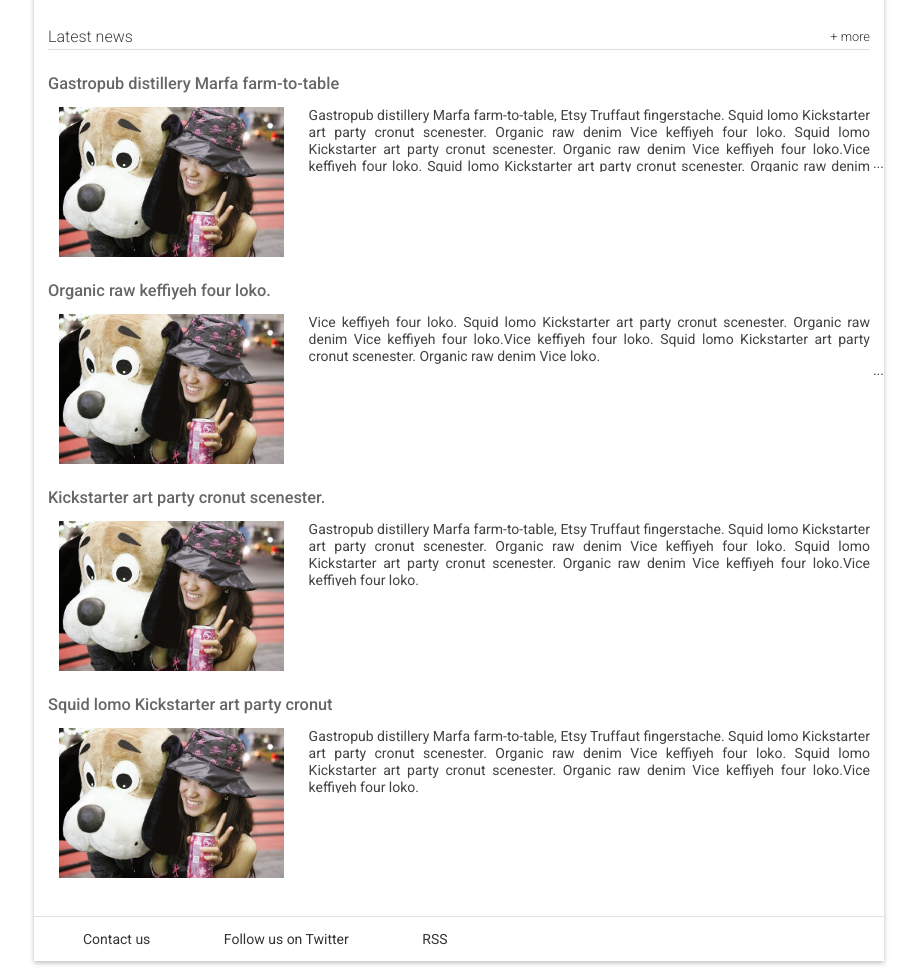
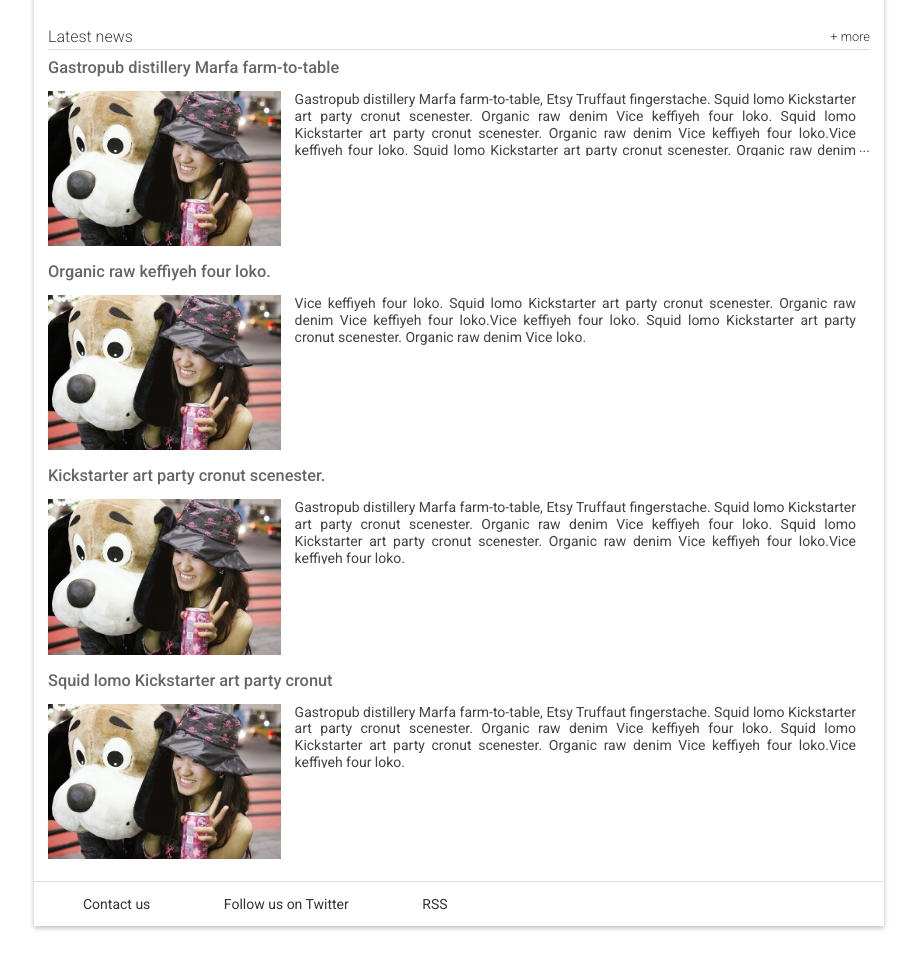
Before and after one commit to czar3985/responsive-brighton-times, a plain HTML site: page index.html in a window 1280 px wide. Shown: the part 755-1723 px from the top of the page, without its empty margins (181-1098 px from the left). After the commit the page ends 1688 px from the top, so only its background shows below. Drawn offline with Linux system fonts and the light colour scheme.

Commit message:
Fix spacing in between elements in recent news

```diff
--- a/index.html
+++ b/index.html
@@ -154,31 +154,31 @@
         <h2 class="news__title">Latest news <a href="#" class="news__more">+ more</a></h2>
         <ul>
           <li class="snippet">
+            <h3 class="snippet__title"><a href="#">Gastropub distillery Marfa farm-to-table</a></h3>
             <img class="snippet__thumbnail" src="images/small_dog.jpg" srcset="images/medium_dog.jpg 450w, images/large_dog.jpg 600w" alt="picture of a girl with a large, stuffed dog toy">
-            <h3 class="snippet__title"><a href="#">Gastropub distillery Marfa farm-to-table</a></h3>
             <p class="snippet__description">
               Gastropub distillery Marfa farm-to-table, Etsy Truffaut fingerstache.
               Squid lomo Kickstarter art party cronut scenester. Organic raw denim Vice keffiyeh four loko. Squid lomo Kickstarter art party cronut scenester. Organic raw denim Vice keffiyeh four loko.Vice keffiyeh four loko. Squid lomo Kickstarter art party cronut scenester. Organic raw denim Vice keffiyeh four loko.Vice keffiyeh four loko. Squid lomo Kickstarter art party cronut scenester. Organic raw denim Vice keffiyeh four loko.
             </p>
           </li>
           <li class="snippet">
+            <h3 class="snippet__title"><a href="#">Organic raw keffiyeh four loko.</a></h3>
             <img class="snippet__thumbnail" src="images/small_dog.jpg" srcset="images/medium_dog.jpg 450w, images/large_dog.jpg 600w" alt="picture of a girl with a large, stuffed dog toy">
-            <h3 class="snippet__title"><a href="#">Organic raw keffiyeh four loko.</a></h3>
             <p class="snippet__description">
               Vice keffiyeh four loko. Squid lomo Kickstarter art party cronut scenester. Organic raw denim Vice keffiyeh four loko.Vice keffiyeh four loko. Squid lomo Kickstarter art party cronut scenester. Organic raw denim Vice loko.
             </p>
           </li>
           <li class="snippet">
+            <h3 class="snippet__title"><a href="#">Kickstarter art party cronut scenester.</a></h3>
             <img class="snippet__thumbnail" src="images/small_dog.jpg" srcset="images/medium_dog.jpg 450w, images/large_dog.jpg 600w" alt="picture of a girl with a large, stuffed dog toy">
-            <h3 class="snippet__title"><a href="#">Kickstarter art party cronut scenester.</a></h3>
             <p class="snippet__description">
               Gastropub distillery Marfa farm-to-table, Etsy Truffaut fingerstache.
               Squid lomo Kickstarter art party cronut scenester. Organic raw denim Vice keffiyeh four loko. Squid lomo Kickstarter art party cronut scenester. Organic raw denim Vice keffiyeh four loko.Vice keffiyeh four loko.
             </p>
           </li>
           <li class="snippet">
+            <h3 class="snippet__title"><a href="#">Squid lomo Kickstarter art party cronut </a></h3>
             <img class="snippet__thumbnail" src="images/small_dog.jpg" srcset="images/medium_dog.jpg 450w, images/large_dog.jpg 600w" alt="picture of a girl with a large, stuffed dog toy">
-            <h3 class="snippet__title"><a href="#">Squid lomo Kickstarter art party cronut </a></h3>
             <p class="snippet__description">
               Gastropub distillery Marfa farm-to-table, Etsy Truffaut fingerstache.
               Squid lomo Kickstarter art party cronut scenester. Organic raw denim Vice keffiyeh four loko. Squid lomo Kickstarter art party cronut scenester. Organic raw denim Vice keffiyeh four loko.Vice keffiyeh four loko.
--- a/main.css
+++ b/main.css
@@ -26,7 +26,8 @@
 section,
 article,
 div,
-p {
+p,
+img {
   box-sizing: border-box;
 }
 
@@ -442,21 +443,23 @@
   padding: 1em;
 }
 
-.snippet {
-  clear: both;
-  margin: 24px 0;
+.recent-news ul {
   display: flex;
   flex-wrap: wrap;
 }
 
+.snippet {
+  clear: both;
+  margin: 8px 0;
+}
+
 .snippet__thumbnail {
   width: 30%;
-  max-height: 150px;
   float: left;
-  margin-right: 1em;
   display: none;
   order: 2;
   padding-top: 1em;
+  padding-right: 1em;
   object-fit: contain;
   object-position: center top;
 }
```
